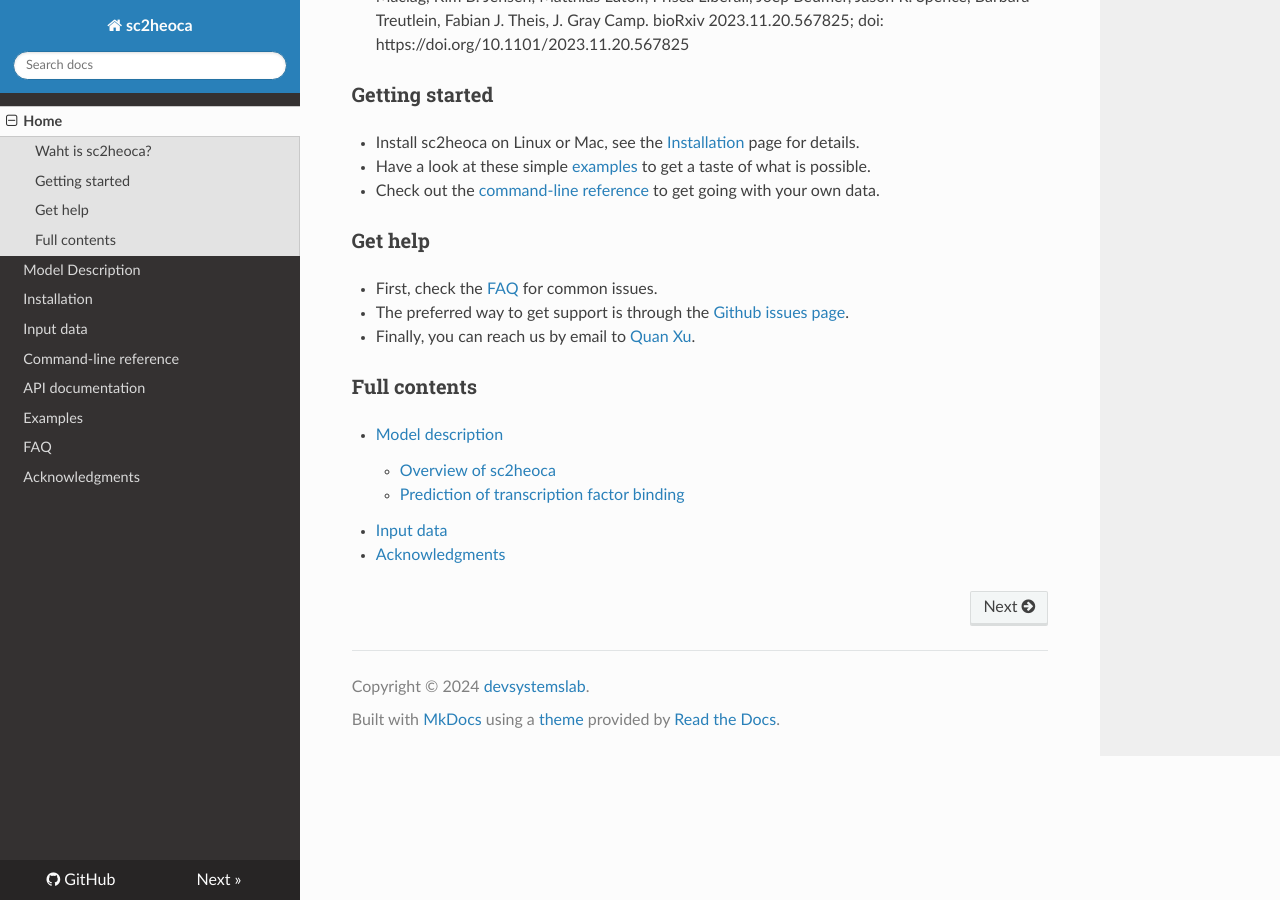
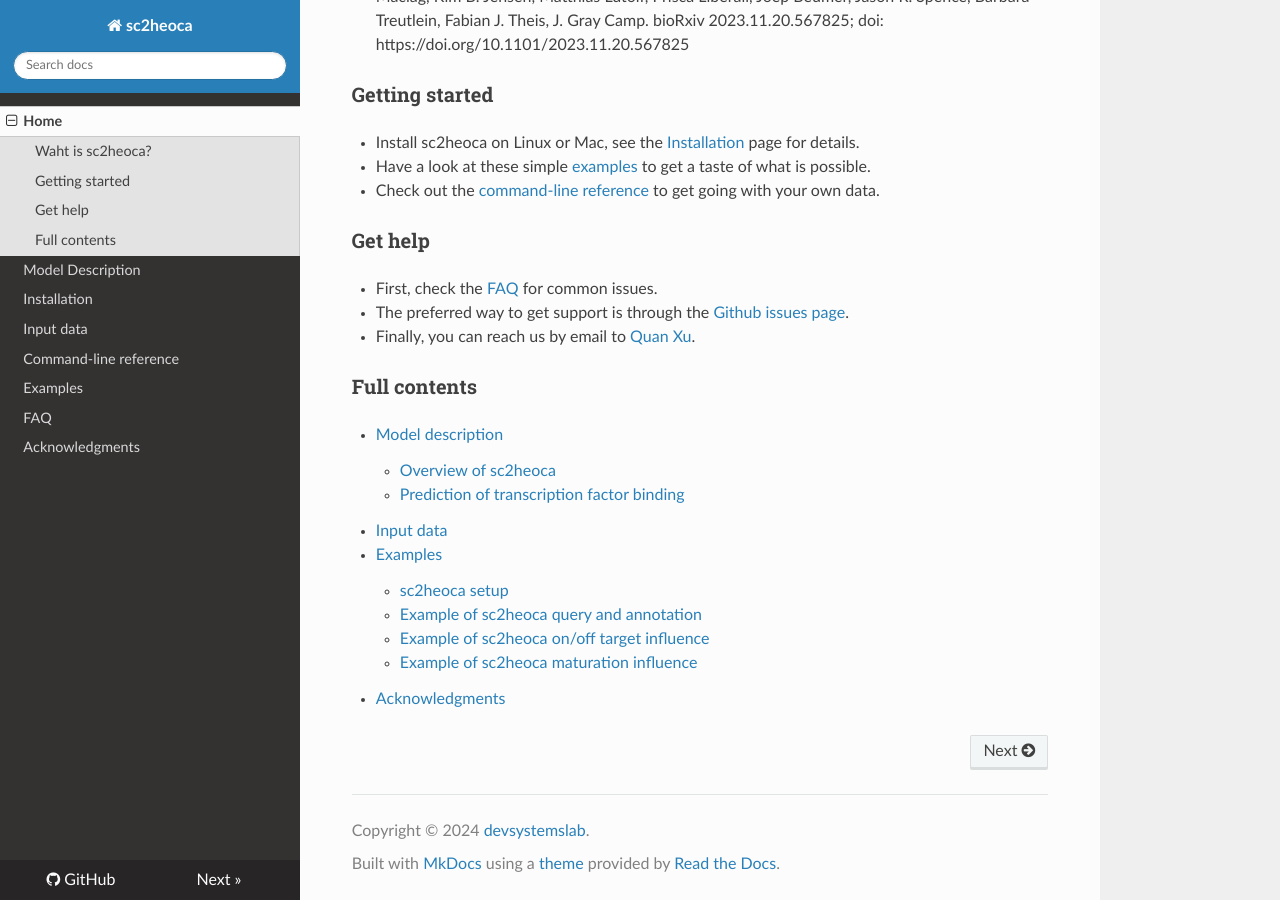
Before and after one commit to devsystemslab/sc2heoca, an MkDocs documentation site: the page built from docs/index.md, in a window 1280 px wide and 900 px high, scrolled down 549 px. Built offline with MkDocs 1.6.1, drawn with Linux system fonts in a browser that asks for light colours; nearby versions of some CDN libraries.

Commit message:
add docs example

```diff
--- a/docs/index.md
+++ b/docs/index.md
@@ -24,4 +24,9 @@ A method for querying newly generated organoid single-cell RNA sequencing (scRNA
     - [Overview of sc2heoca](model_description/#overview_of_sc2heoca)
     - [Prediction of transcription factor binding](model_description/#prediction_of_transcription_factor_binding)
 * [Input data](input_data.md)
+* [Examples](examples.md)
+    - [sc2heoca setup](examples/#prepare-code-and-dataset)
+    - [Example of sc2heoca query and annotation](examples/#query)
+    - [Example of sc2heoca on/off target influence](examples/#target)
+    - [Example of sc2heoca maturation influence](examples/#maturation)
 * [Acknowledgments](acknowledgments.md)
--- a/mkdocs.yml
+++ b/mkdocs.yml
@@ -25,7 +25,6 @@ nav:
   - Installation: 'installation.md'
   - Input data: 'input_data.md'
   - Command-line reference: 'command-line_reference.md'
-  - API documentation: 'API_documentation.md'
   - Examples: 'examples.md'
   - FAQ: 'faq.md'
   - Acknowledgments: 'acknowledgments.md'
```
Also changed, not shown: docs/examples.md (added, +78 -0 lines).
